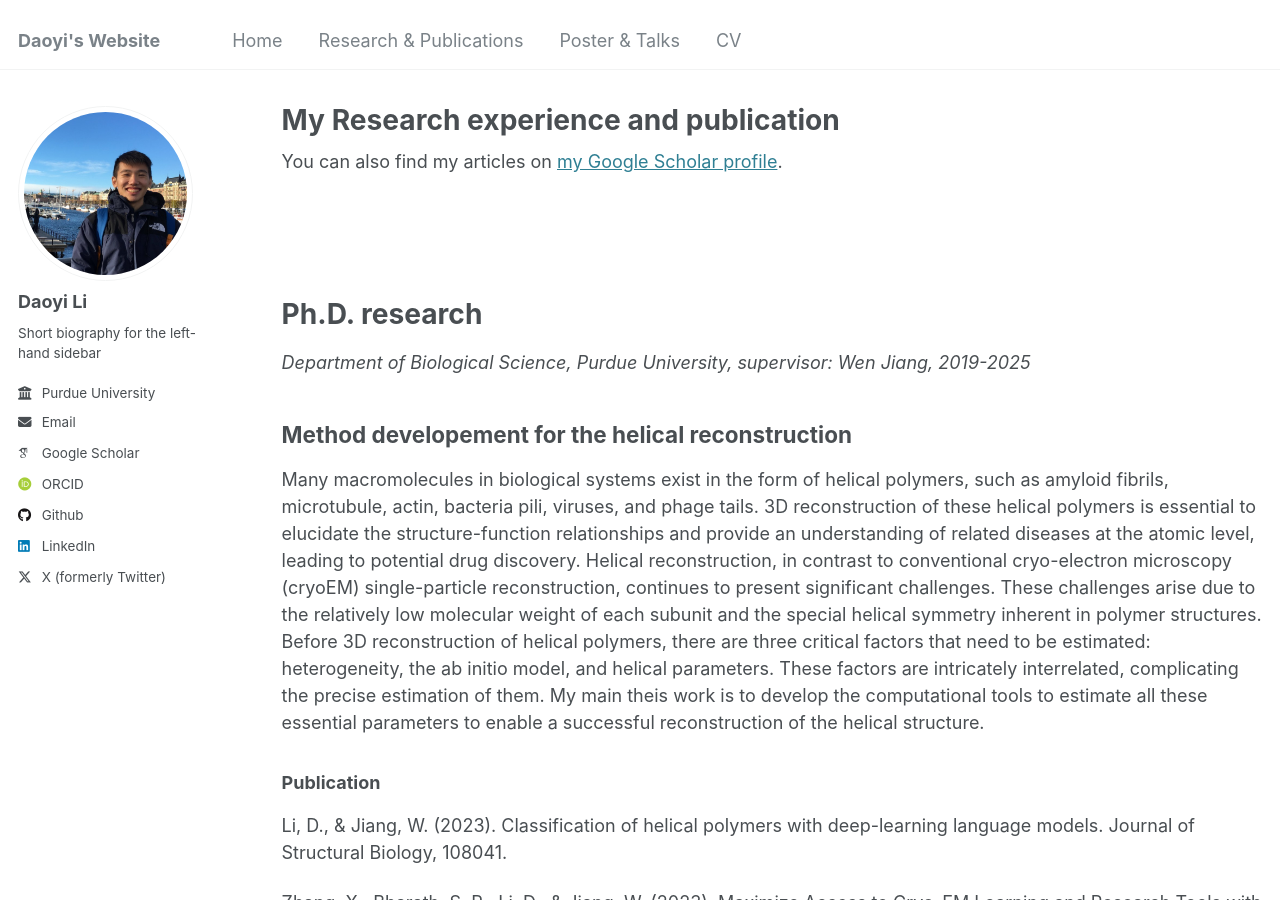
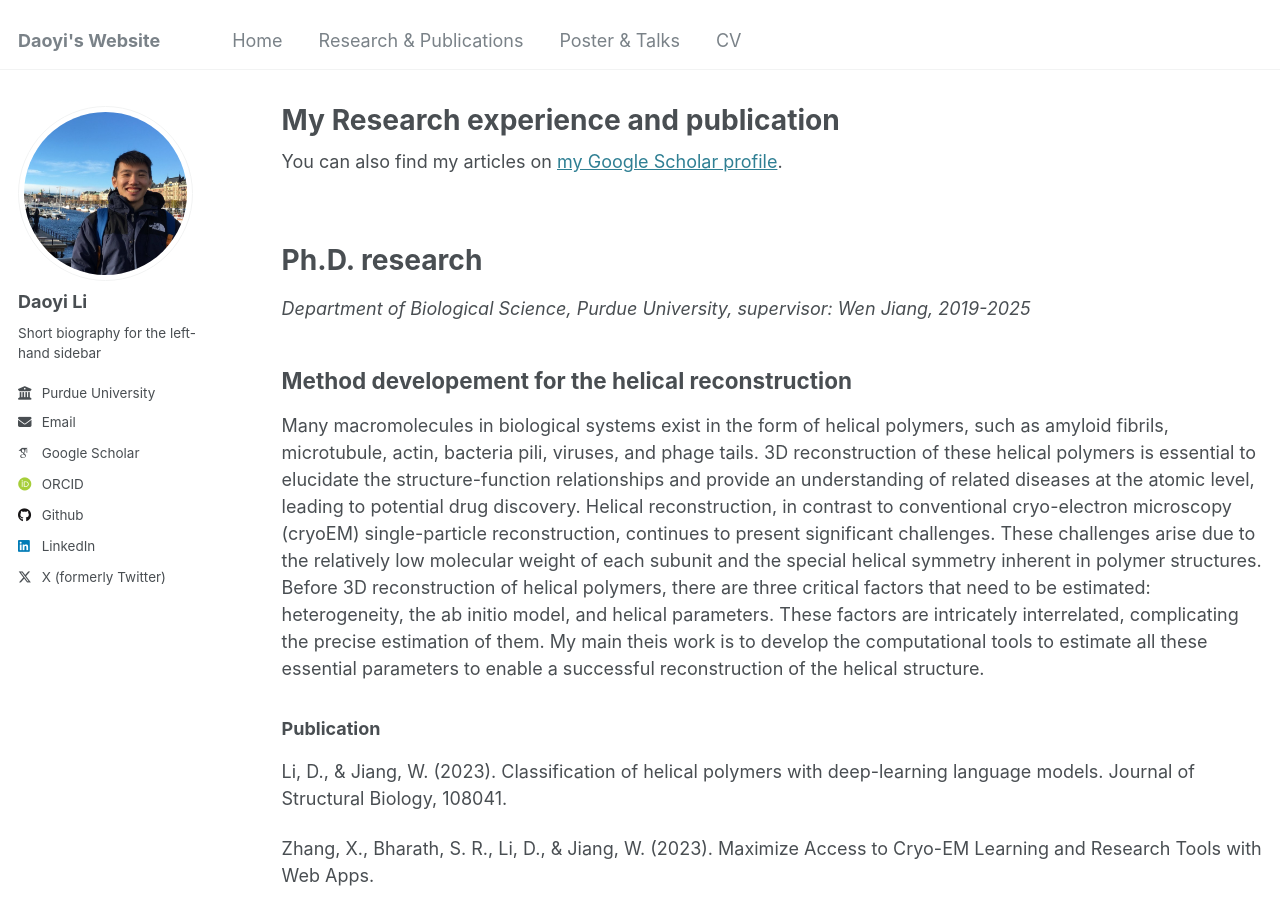
Before and after one commit to smallelephant9516/smallelephant9516.github.io, a Jekyll site: the page built from _pages/research.md, in a window 1280 px wide and 900 px high. Built offline with Jekyll 4.4.1, drawn with Linux system fonts in a browser that asks for light colours; some web fonts are replaced.

Commit message:
Update research.md

```diff
--- a/_pages/research.md
+++ b/_pages/research.md
@@ -13,8 +13,6 @@ redirect_from:
   <div class="wordwrap">You can also find my articles on <a href="{{site.author.googlescholar}}">my Google Scholar profile</a>.</div>
 {% endif %}
 
-<br/>
-<br/>
 <br/>
 
 # Ph.D. research
@@ -61,6 +59,8 @@ Hallinan, G.I., Ozcan, K.A., Hoq, M.R., Cracco, L., Vago, F.S., Bharath, S.R., L
 
 González, B., Li, D., Li, K., Wright, E.T., Hardies, S.C., Thomas, J.A., Serwer, P. and Jiang, W., 2021. Structural studies of the phage G tail demonstrate an atypical tail contraction. Viruses, 13(10), p.2094.
 
+<br/>
+
 # CryoEM machine learning intern
 _Genentech, supervisor: Dimitry Tegunov, 2023 summer_
 
@@ -74,6 +74,7 @@ _Genentech, supervisor: Dimitry Tegunov, 2023 summer_
 # Research assitant
 _Department of Biological Science, Purdue University, supervisor: Mohamed N. Seleem, 2018-2019_
 
+<br/>
 
 ## Drug discovery for the anti-microbial resistence bacteria
 
```
